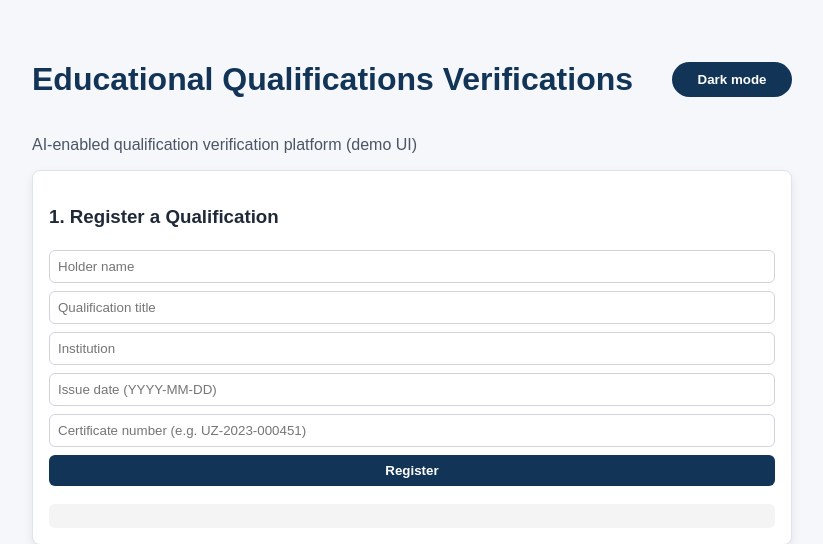
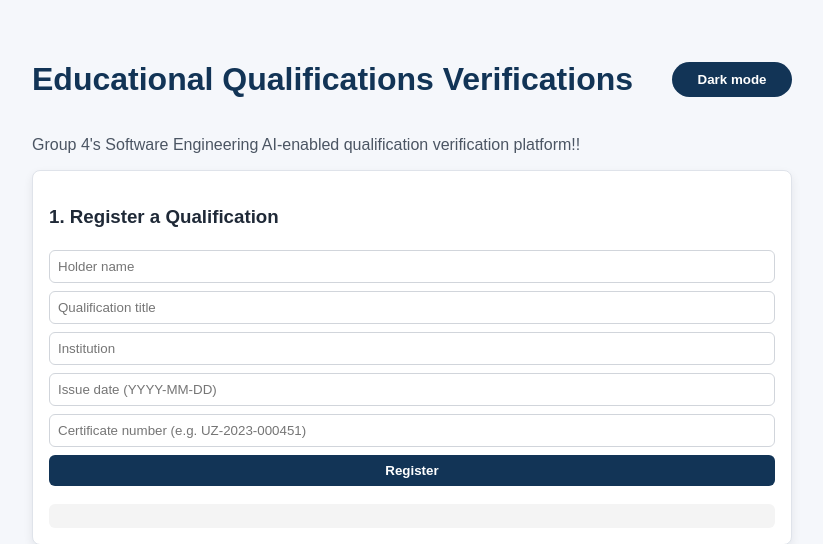
Before and after one commit to tatlegend/qualitrust, a Flask app: page / in a window 1280 px wide. Shown: the top 544 px of the page, without its empty margins (228-1051 px from the left). Run offline with Flask 3, Linux system fonts and the light colour scheme.

Commit message:
addition of Website Subtitle

```diff
--- a/app/templates/index.html
+++ b/app/templates/index.html
@@ -120,7 +120,7 @@
     <h1>Educational Qualifications Verifications</h1>
     <button id="themeToggle" class="theme-toggle" type="button" aria-label="Toggle light and dark theme">Dark mode</button>
   </div>
-  <p>AI-enabled qualification verification platform (demo UI)</p>
+  <p>Group 4's Software Engineering AI-enabled qualification verification platform!!</p>
 
   <div class="panel">
     <h3>1. Register a Qualification</h3>
```
